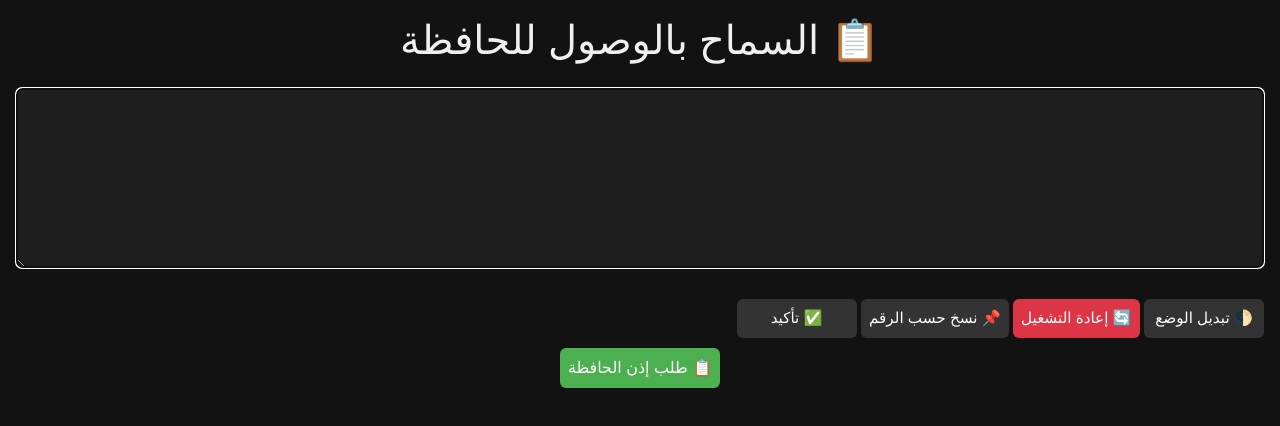
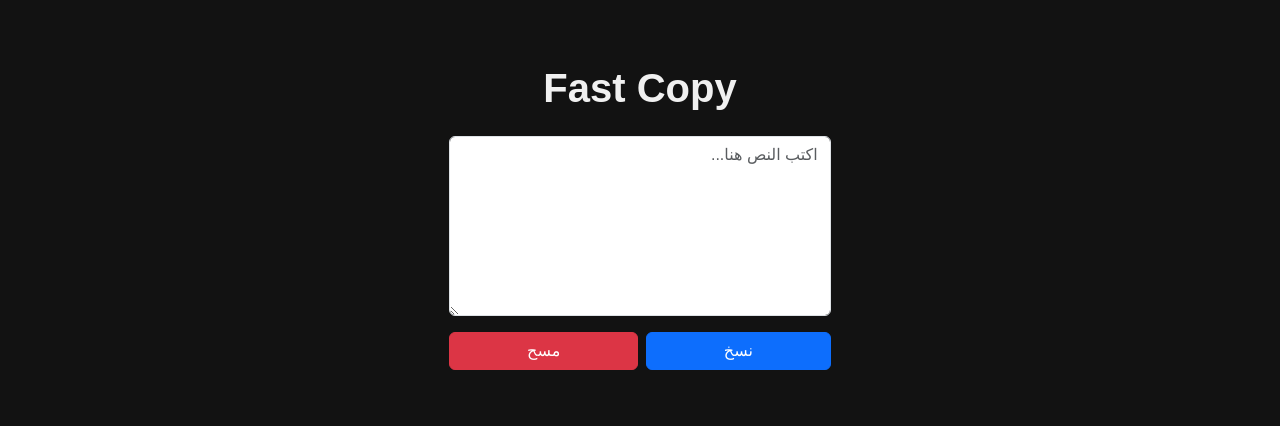
Before and after one commit to AlhosienIbrahim/Fast-Copy, a plain HTML site: page index.html in a window 1280 px wide. Drawn offline with Linux system fonts and the light colour scheme.

Commit message:
Refactor index.html for better layout and functionality
Updated the HTML structure and improved layout with Bootstrap classes.

```diff
--- a/index.html
+++ b/index.html
@@ -1,36 +1,43 @@
 <!DOCTYPE html>
 <html lang="ar">
 <head>
-  <meta charset="UTF-8" />
-  <meta name="viewport" content="width=device-width, initial-scale=1.0" />
-  <meta name="description" content="Copy Your Text Fast" />
-  <title>Fast Copy</title>
-  <link rel="stylesheet" href="CSS/bootstrap.min.css" />
-  <link rel="stylesheet" href="CSS/style.css" />
+    <meta charset="UTF-8">
+    <title>Fast Copy</title>
+    <meta name="viewport" content="width=device-width, initial-scale=1">
+
+    <!-- Bootstrap -->
+    <link rel="stylesheet" href="CSS/bootstrap.min.css">
+    <link rel="stylesheet" href="CSS/style.css">
 </head>
-<body>
-  <div class="w-full max-w-2xl">
-    <h1 class="text-2xl font-bold mb-4 text-center">📋 السماح بالوصول للحافظة</h1>
-    <textarea id="inputText" class="p-2 border rounded bg-gray-800 text-white light-mode:bg-white light-mode:text-black"></textarea>
-    <div class="mt-4 flex flex-wrap gap-2 justify-center">
-      <button id="toggleModeBtn" onclick="toggleMode()" class="p-2 bg-blue-600 rounded hover:bg-blue-700">🌓 تبديل الوضع</button>
-      <button id="resetBtn" onclick="resetAll()" class="p-2 bg-red-600 rounded hover:bg-red-700">🔄 إعادة التشغيل</button>
-      <button id="copyAllBtn" onclick="copyAll()" class="p-2 bg-green-600 rounded hover:bg-green-700 hidden">📑 نسخ الكل</button>
-      <button id="copyByNumberBtn" onclick="copyByNumber()" class="p-2 bg-purple-600 rounded hover:bg-purple-700">📌 نسخ حسب الرقم</button>
-      <button id="confirmBtn" onclick="confirmInput()" class="p-2 bg-indigo-600 rounded hover:bg-indigo-700">✅ تأكيد</button>
-      <button id="genBtn" onclick="copyNext()" class="p-2 bg-blue-600 rounded hover:bg-blue-700 hidden">📋 التالي</button>
-      <button id="prevBtn" onclick="copyPrev()" class="p-2 bg-blue-600 rounded hover:bg-blue-700 hidden">↩️ السابق</button>
-      <button id="requestClipboardBtn" class="p-2 bg-gray-600 rounded hover:bg-gray-700 hidden">📋 طلب إذن الحافظة</button>
+
+<body dir="rtl">
+
+    <div class="container py-5">
+        <div class="row justify-content-center">
+            <div class="col-md-8 text-center">
+
+                <h1 class="mb-4 fw-bold">Fast Copy</h1>
+
+                <textarea
+                    id="text"
+                    class="form-control mb-3"
+                    rows="6"
+                    placeholder="اكتب النص هنا..."></textarea>
+
+                <div class="d-flex justify-content-center gap-2">
+                    <button class="btn btn-primary" onclick="copyText()">
+                        نسخ
+                    </button>
+
+                    <button class="btn btn-danger" onclick="clearText()">
+                        مسح
+                    </button>
+                </div>
+
+            </div>
+        </div>
     </div>
-    <div class="mt-4">
-      <div id="progressFill" style="width: 0%;"></div>
-      <p id="status" class="text-center mt-2"></p>
-    </div>
-  </div>
-  <!-- SweetAlert2 -->
-  <script src="JS/sweetalert2.all.min.js"></script>
-  <!-- Clipboard.js -->
-  <script src="JS/clipboard.min.js"></script>
-  <script src="JS/script.JS"></script>
+
+    <script src="JS/script.js"></script>
 </body>
 </html>
```
